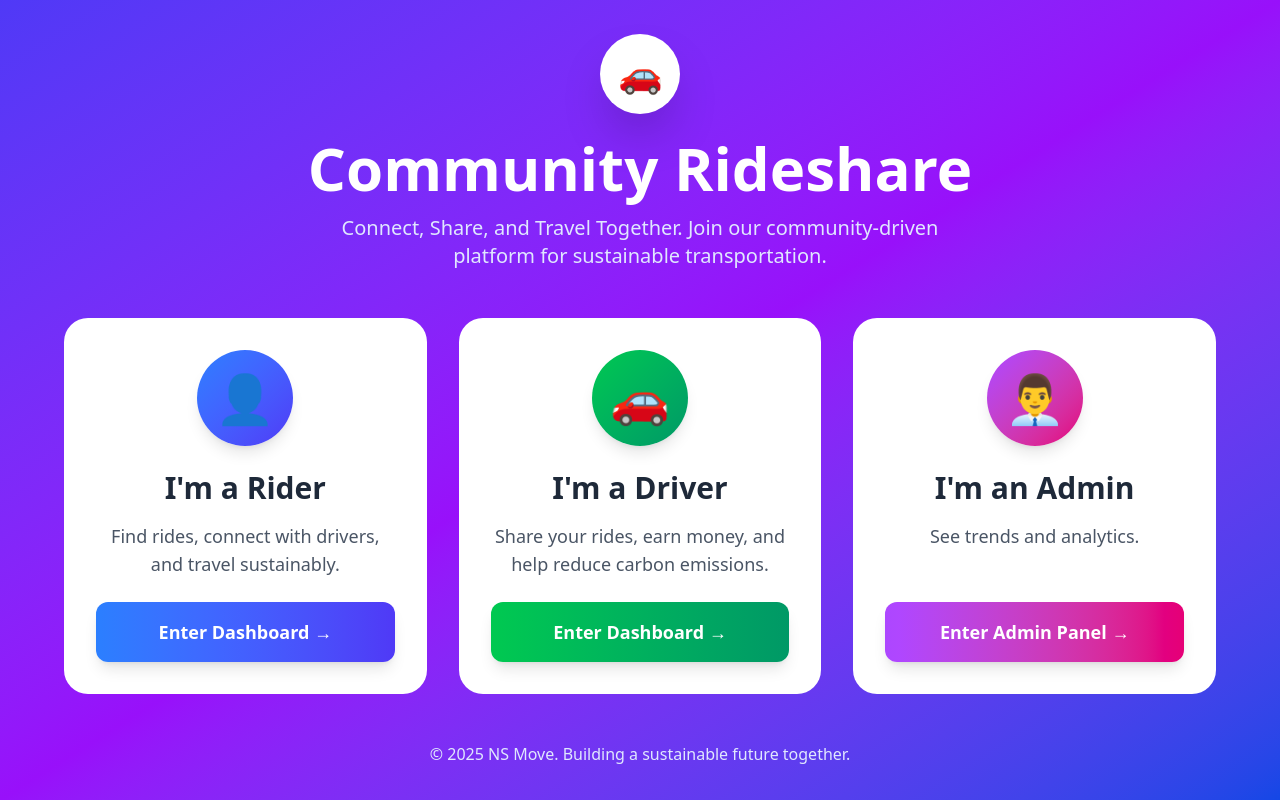
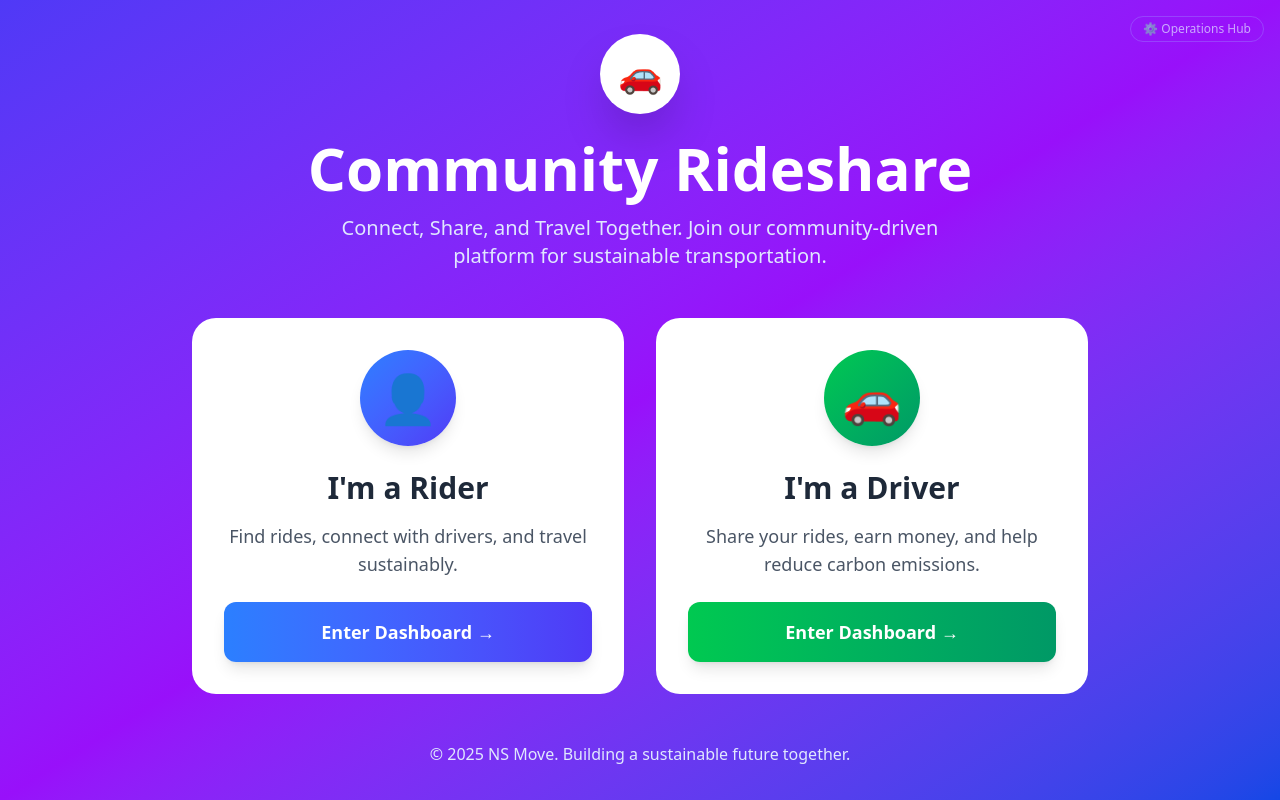
Before and after one commit to Shogun-Dono/dalchemists_rideshare, a React (Vite) app: page / in a window 1280 px wide. Built offline with nearby package versions, Linux system fonts and the light colour scheme.

Commit message:
changed admin button

```diff
--- a/src/App.tsx
+++ b/src/App.tsx
@@ -28,6 +28,13 @@ function App() {
   return (
     <div className="min-h-screen bg-gradient-to-br from-indigo-600 via-purple-600 to-blue-700 flex items-center justify-center p-6">
       <div className="max-w-6xl w-full">
+
+        <button
+          onClick={() => handleRoleSelect("admin")}
+          className="absolute top-4 right-4 text-xs text-indigo-100 border border-indigo-300/40 rounded-full px-3 py-1 opacity-70 hover:opacity-100 hover:text-white hover:border-indigo-200 transition-all"
+        >
+          ⚙️ Operations Hub
+        </button>
         {/* Header */}
         <div className="text-center mb-12">
           <div className="flex items-center justify-center mb-6">
@@ -44,9 +51,12 @@ function App() {
           </p>
         </div>
 
-        {/* Role Selection Cards */}
-        <div className="grid md:grid-cols-3 gap-8 max-w-6xl mx-auto">
-          {/* User Card */}
+
+        {/* Role Selection Section */}
+        <div className="flex flex-col items-center gap-10 max-w-4xl mx-auto">
+          {/* Main Role Cards */}
+          <div className="grid md:grid-cols-2 gap-8 w-full">
+            {/* Rider Card */}
             <div
               onClick={() => handleRoleSelect("user")}
               className={`bg-white rounded-3xl p-8 cursor-pointer transform transition-all duration-300 hover:scale-105 hover:shadow-2xl ${
@@ -57,9 +67,7 @@ function App() {
                 <div className="w-24 h-24 bg-gradient-to-br from-blue-500 to-indigo-600 rounded-full flex items-center justify-center text-5xl mx-auto mb-6 shadow-lg">
                   👤
                 </div>
-              <h2 className="text-3xl font-bold text-gray-800 mb-4">
-                I'm a Rider
-              </h2>
+                <h2 className="text-3xl font-bold text-gray-800 mb-4">I'm a Rider</h2>
                 <p className="text-gray-600 mb-6 text-lg">
                   Find rides, connect with drivers, and travel sustainably.
                 </p>
@@ -73,18 +81,14 @@ function App() {
             <div
               onClick={() => handleRoleSelect("driver")}
               className={`bg-white rounded-3xl p-8 cursor-pointer transform transition-all duration-300 hover:scale-105 hover:shadow-2xl ${
-              selectedRole === "driver"
-                ? "ring-4 ring-yellow-400 scale-105"
-                : ""
+                selectedRole === "driver" ? "ring-4 ring-yellow-400 scale-105" : ""
               }`}
             >
               <div className="text-center">
                 <div className="w-24 h-24 bg-gradient-to-br from-green-500 to-emerald-600 rounded-full flex items-center justify-center text-5xl mx-auto mb-6 shadow-lg">
                   🚗
                 </div>
-              <h2 className="text-3xl font-bold text-gray-800 mb-4">
-                I'm a Driver
-              </h2>
+                <h2 className="text-3xl font-bold text-gray-800 mb-4">I'm a Driver</h2>
                 <p className="text-gray-600 mb-6 text-lg">
                   Share your rides, earn money, and help reduce carbon emissions.
                 </p>
@@ -92,28 +96,6 @@ function App() {
                   Enter Dashboard →
                 </button>
               </div>
-          </div>
-
-          {/* Admin Card */}
-          <div
-            onClick={() => handleRoleSelect("admin")}
-            className={`bg-white rounded-3xl p-8 cursor-pointer transform transition-all duration-300 hover:scale-105 hover:shadow-2xl ${
-              selectedRole === "admin" ? "ring-4 ring-yellow-400 scale-105" : ""
-            }`}
-          >
-            <div className="text-center">
-              <div className="w-24 h-24 bg-gradient-to-br from-purple-500 to-pink-600 rounded-full flex items-center justify-center text-5xl mx-auto mb-6 shadow-lg">
-                👨‍💼
-              </div>
-              <h2 className="text-3xl font-bold text-gray-800 mb-4">
-                I'm an Admin
-              </h2>
-              <p className="text-gray-600 mb-6 text-lg">
-                See trends and analytics.
-              </p>
-              <button className="mt-7 w-full bg-gradient-to-r from-purple-500 to-pink-600 text-white py-4 rounded-xl font-semibold text-lg hover:from-purple-600 hover:to-pink-700 transition-all shadow-lg hover:shadow-xl">
-                Enter Admin Panel →
-              </button>
             </div>
           </div>
         </div>
```
Lines whose indentation alone changed are shown as unchanged.
